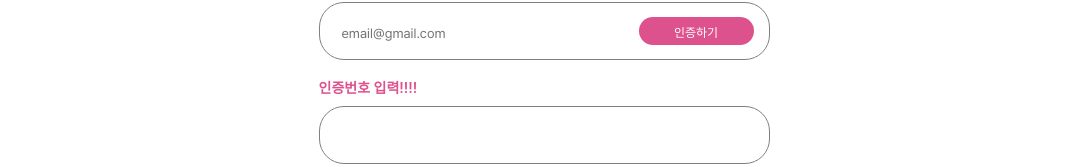
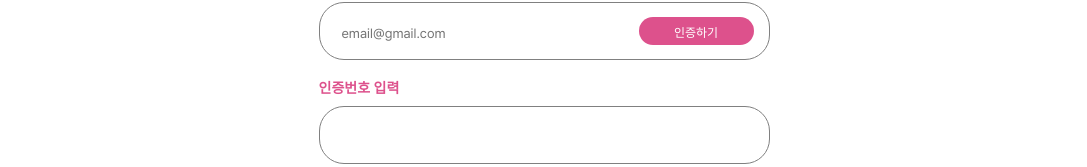
Before and after one commit to withtaylors/WECAN, a React (Create React App) app: page /join in a window 1280 px wide. Shown: the part 434-601 px from the top of the page, without its empty margins (96-1183 px from the left). Built offline with nearby package versions, Linux system fonts and the light colour scheme; a web font is replaced by a local one.

Commit message:
테스트333

```diff
--- a/src/Pages/Join/Join.main.jsx
+++ b/src/Pages/Join/Join.main.jsx
@@ -16,7 +16,7 @@ function Join(props) {
           </join.inputWrapper>
         </join.joinWrapper>
         <join.joinWrapper>
-          <join.title>인증번호 입력!!!!</join.title>
+          <join.title>인증번호 입력</join.title>
           <join.inputWrapper>
             <join.realinputWrapper></join.realinputWrapper>
           </join.inputWrapper>
```
